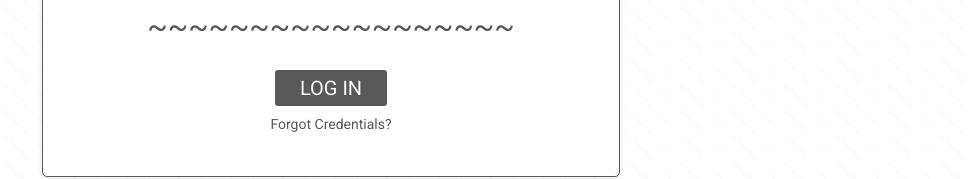
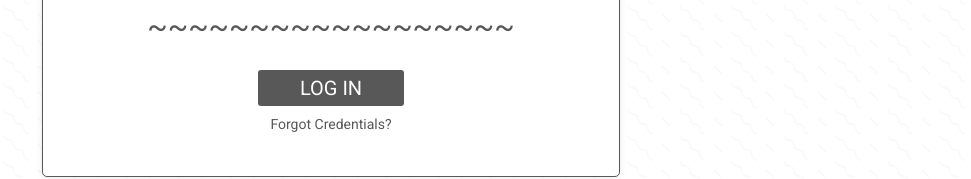
Before and after one commit to Vordty/writ-web, a React (Create React App) app: page /login in a window 1280 px wide. Shown: the part 489-668 px from the top of the page, without its empty margins (309-1280 px from the left). Built offline with nearby package versions, Linux system fonts and the light colour scheme.

Commit message:
Tweak some styling

```diff
--- a/src/components/Button/Button.scss
+++ b/src/components/Button/Button.scss
@@ -12,7 +12,7 @@
 	background-color: $primary;
 	color: white;
 	border-radius: 3px;
-	padding: 6px 25px;
+	padding: 6px 42px;
 }
 
 .btn-ghost {
--- a/src/components/Card/Card.scss
+++ b/src/components/Card/Card.scss
@@ -13,7 +13,7 @@
 	align-items: center;
 	box-shadow: 0px 0px 6px 0px rgba(0, 0, 0, 0.1);
 
-	@include resize(width, 90%, 60%, 75%, 45%, 40%);
+	@include resize(width, 90%, 90%, 75%, 45%, 35%);
 
 	@media (min-width: $d-min) and (orientation: landscape) {
 		max-width: 50%;
--- a/src/index.scss
+++ b/src/index.scss
@@ -87,7 +87,6 @@ $percent-increment: 1.5%;
 }
 
 .unselectable {
-	-webkit-touch-callout: none;
 	-webkit-user-select: none;
 	-khtml-user-select: none;
 	-moz-user-select: none;
```
